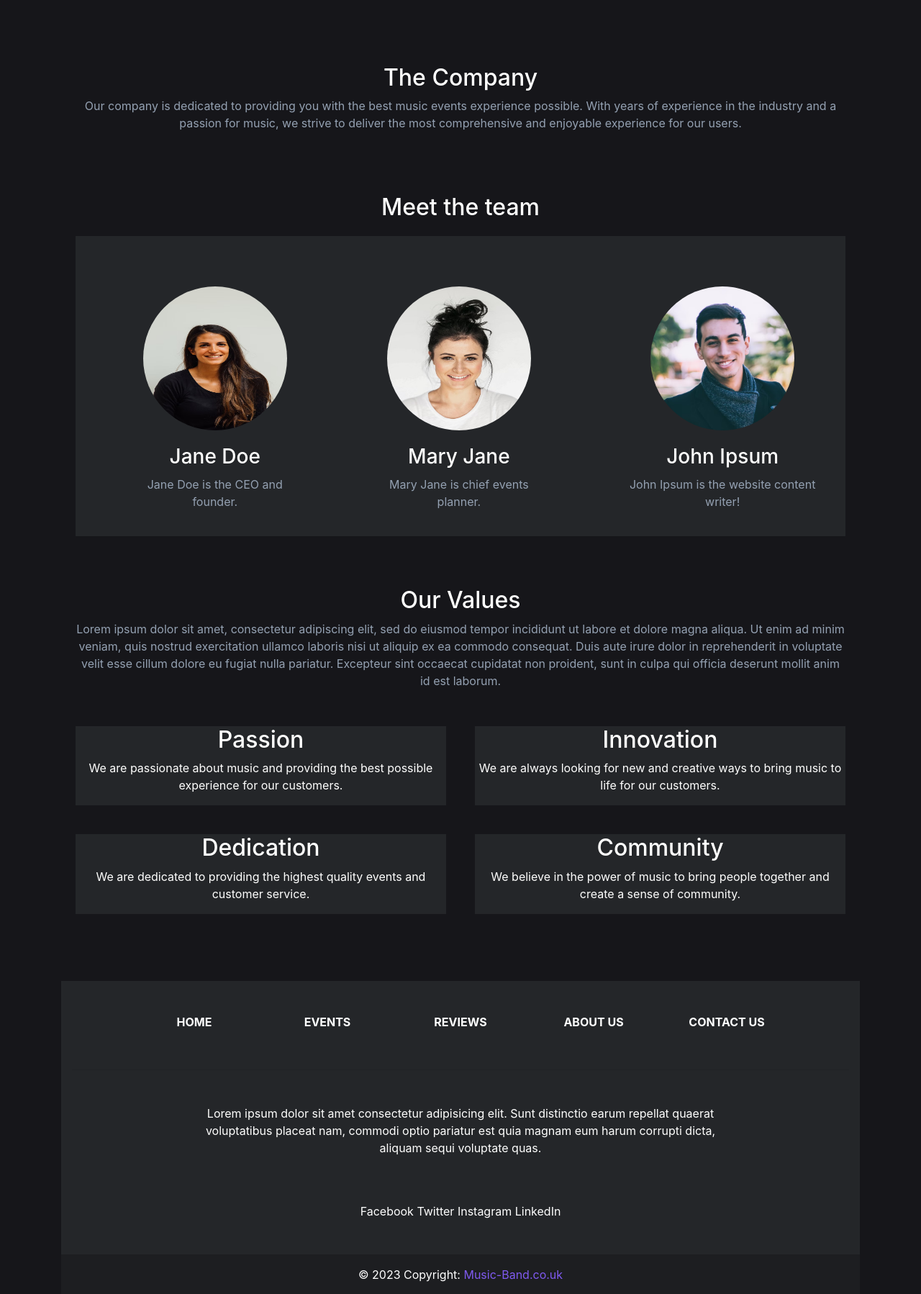
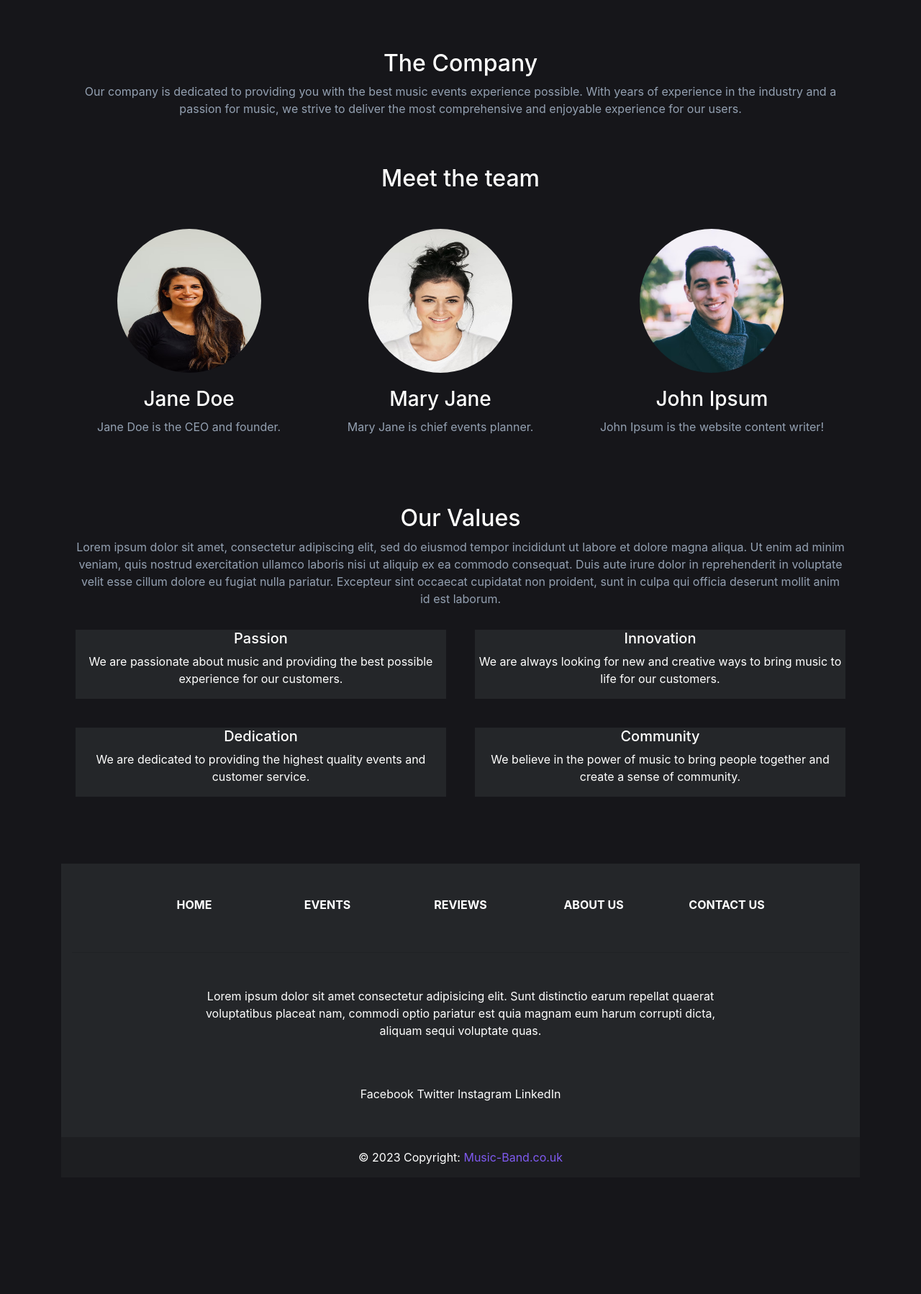
Before and after one commit to JDFSHU/Web-Application, a Django app: page /about/ in a window 1280 px wide. Shown: the part 581-2379 px from the top of the page at 72% size. After the commit the page ends 2199 px from the top, so only its background shows below. Run offline with Django 4.2, Linux system fonts and the light colour scheme; some libraries are stand-ins or nearby versions.

Commit message:
CSS changes

```diff
--- a/music_band/events/forms.py
+++ b/music_band/events/forms.py
@@ -12,6 +12,7 @@ class ContactForm(forms.ModelForm):
         model = ContactFormData
         fields = ['name', 'email', 'subject', 'message']
 
+# This form allows the admin to submit a new event to the database, the widgets are used to change the input type of the date field to a drop down box
 class EventForm(forms.ModelForm):
     class Meta:
         model = Event
--- a/music_band/events/static/events/main.css
+++ b/music_band/events/static/events/main.css
@@ -233,21 +243,33 @@ a.article-title:hover {
     color: #94a1b2;
 }
 
+.aboutus-container {
+    align-items: center;
+    display: flex;
+    justify-content: space-between;
+    margin-top: 20px;
+}
+
+@media screen and (max-width: 768px) {
+    .aboutus-container {
+        flex-direction: column;
+        align-items: center;
+    }
+}
+
 .staff-member {
     display: inline-flex;
     flex-direction: column;
     align-items: center;
-    margin: 20px;
-    padding-left: 50px;
-    padding-top: 50px;
+    margin: 30px 30px;
 }
-
 
 .staff-member img {
     width: 200px;
     height: 200px;
     border-radius: 50%;
     margin-bottom: 20px;
+    align-items: center;
 }
 
 .staff-member h3 {
@@ -268,16 +290,15 @@ a.article-title:hover {
 }
 
 .value-box {
-    color: #7f5af0;
     background-color: #242629;
     display: inline-flex;
     flex-direction: column;
     align-items: center;
-    width: 45%;
+
     margin: 20px;
 }
 
-@media (min-width: 768px) {
+@media (min-width: 320px) {
     .value-box {
     width: calc(50% - 40px);
     }
--- a/music_band/events/templates/events/about.html
+++ b/music_band/events/templates/events/about.html
@@ -10,16 +10,13 @@
     </div>
 
     <div id="about-us">
-        <section id="company">
         <div class="the-company">
             <h2>The Company</h2>
             <p>Our company is dedicated to providing you with the best music events experience possible. With years of experience in the industry and a passion for music, we strive to deliver the most comprehensive and enjoyable experience for our users.</p>
         </div>
-        </section>
 
-        <section id="staff">
             <h2 style="text-align: center;">Meet the team</h2>
-            <div class="contact-container">
+            <div class="aboutus-container">
                 <div class="staff-member">
                     <img src="/media/imgs/staff1.jpg" alt="Staff Member 1">
                     <h3>Jane Doe</h3>
@@ -36,31 +33,29 @@
                     <p>John Ipsum is the website content writer!</p>
                 </div>
             </div>
-            </section>
 
-        <section id="company">
         <div class="our-values">
             <h2>Our Values</h2>
             <p>Lorem ipsum dolor sit amet, consectetur adipiscing elit, sed do eiusmod tempor incididunt ut labore et dolore magna aliqua. Ut enim ad minim veniam, quis nostrud exercitation ullamco laboris nisi ut aliquip ex ea commodo consequat. Duis aute irure dolor in reprehenderit in voluptate velit esse cillum dolore eu fugiat nulla pariatur. Excepteur sint occaecat cupidatat non proident, sunt in culpa qui officia deserunt mollit anim id est laborum.</p>
         </div>
-        </section>
+
     </div>
 
     <div class="our-values">
         <div class="value-box">
-            <h2 class="value-heading">Passion</h2>
+            <h5 class="value-heading">Passion</h5>
             <p class="value-paragraph">We are passionate about music and providing the best possible experience for our customers.</p>
         </div>
         <div class="value-box">
-            <h2 class="value-heading">Innovation</h2>
+            <h5 class="value-heading">Innovation</h5>
             <p class="value-paragraph">We are always looking for new and creative ways to bring music to life for our customers.</p>
         </div>
         <div class="value-box">
-            <h2 class="value-heading">Dedication</h2>
+            <h5 class="value-heading">Dedication</h5>
             <p class="value-paragraph">We are dedicated to providing the highest quality events and customer service.</p>
         </div>
         <div class="value-box">
-            <h2 class="value-heading">Community</h2>
+            <h5 class="value-heading">Community</h5>
             <p class="value-paragraph">We believe in the power of music to bring people together and create a sense of community.</p>
         </div>
     </div>
--- a/music_band/events/views.py
+++ b/music_band/events/views.py
@@ -123,7 +123,7 @@ class EventsCreateView(LoginRequiredMixin, UserPassesTestMixin, CreateView): # L
 
 class EventsUpdateView(LoginRequiredMixin, UserPassesTestMixin, UpdateView): # LoginRequiredMixin is used to prevent users from updating events without logging in
     model = Event # Tells the view which model to query
-    fields = ['photo', 'name', 'event_type', 'location', 'date', 'description'] # fields that will be displayed in the form
+    form_class = EventForm
 
     # checks to see if the user is admin or not, if not 403 forbidden error is returned
     def form_valid(self, form):
--- a/music_band/users/views.py
+++ b/music_band/users/views.py
@@ -7,7 +7,6 @@ from django.conf import settings
 
 @login_required #  login required decorator restricts access to the view to logged in users
 def profile(request):
-
     if request.method == 'POST':
         # creates a form with the data from the current user and populates the fields with the data from the current user
         user_update_form = UserUpdateForm(request.POST, instance=request.user)
```
Also changed, not shown: other parts of music_band/events/static/events/main.css (+38 -6 lines), music_band/users/templates/users/profile.html (+2 -6 lines), music_band/db.sqlite3, music_band/media/imgs/306099820_2426383597525818_8791704011239842727_n.jpg (added). Lines whose indentation alone changed are shown as unchanged.
